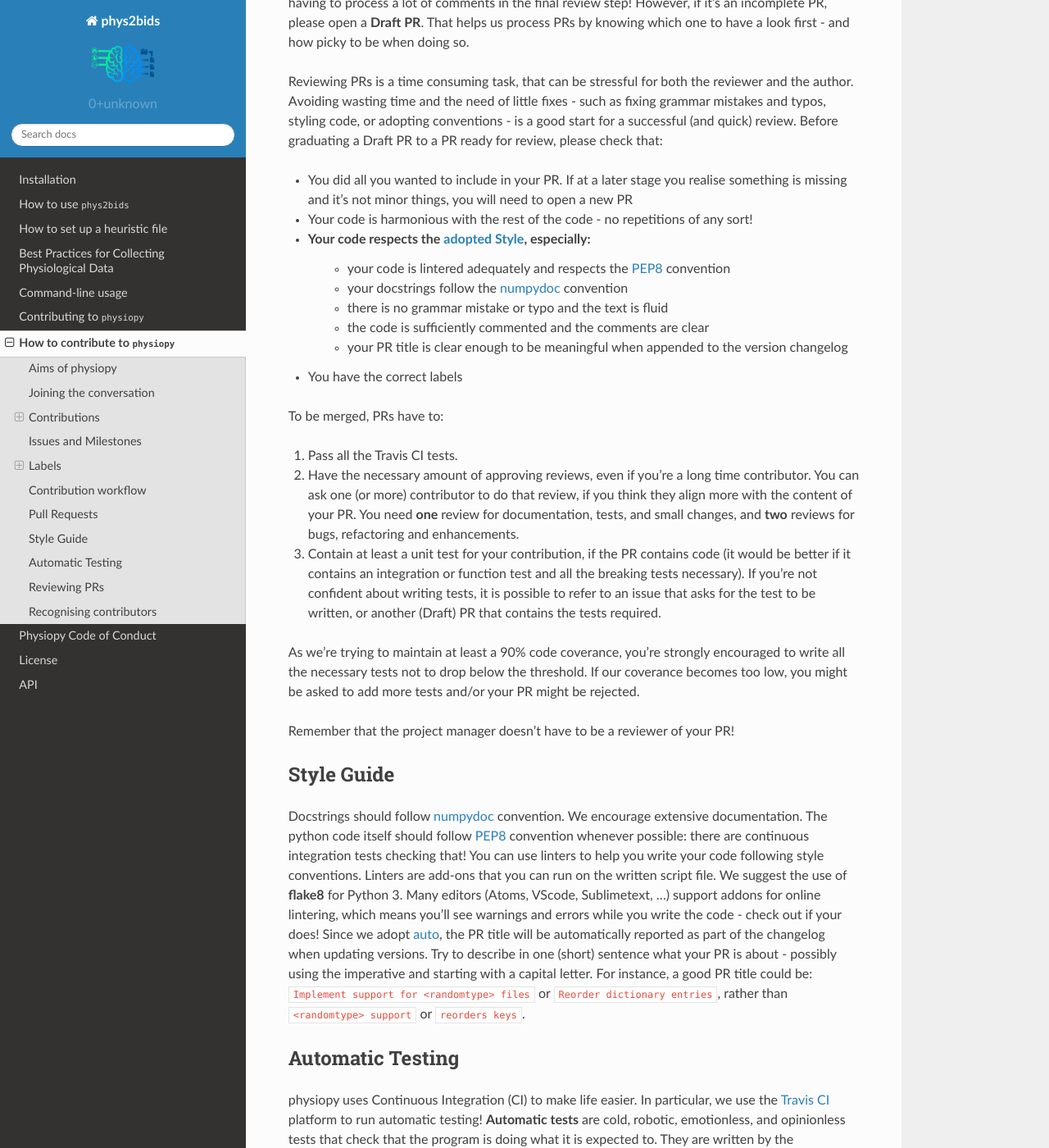
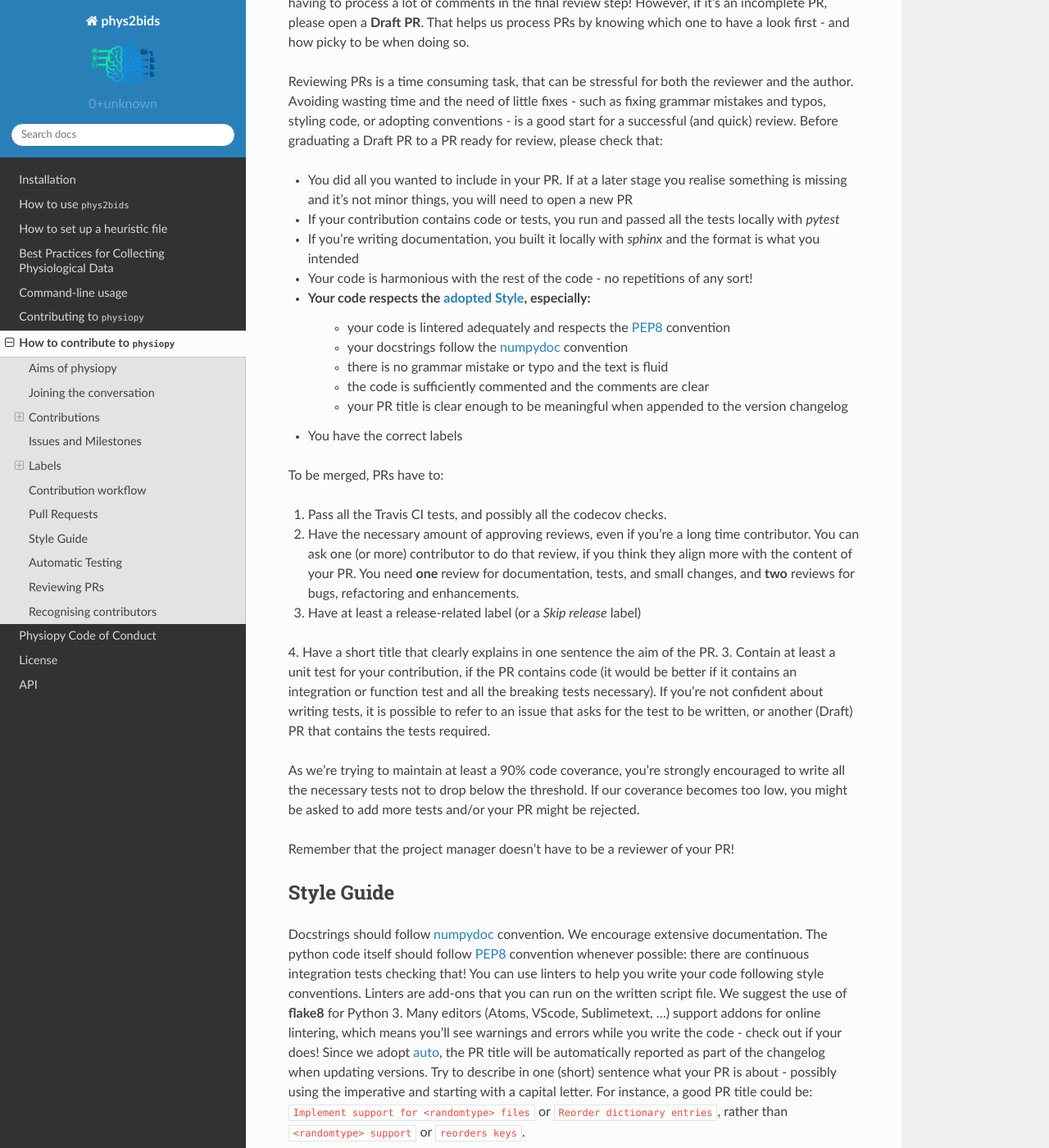
Before and after one commit to physiopy/phys2bids, a Sphinx documentation site: the page built from docs/contributorfile.rst, in a window 1280 px wide and 1400 px high, scrolled down 5317 px. Shown: the whole window at 82% size. Built offline with Sphinx 7.4.7 and the Read the Docs theme 2.0.0, drawn with Linux system fonts in a browser that asks for light colours; some of the changed text lies outside the part shown.

Commit message:
Minimal text tweak, add more specifications

```diff
--- a/docs/contributorfile.rst
+++ b/docs/contributorfile.rst
@@ -192,6 +192,8 @@ However, if it’s an incomplete PR, please open a **Draft PR**. That helps us p
 Reviewing PRs is a time consuming task, that can be stressful for both the reviewer and the author. Avoiding wasting time and the need of little fixes - such as fixing grammar mistakes and typos, styling code, or adopting conventions - is a good start for a successful (and quick) review. Before graduating a Draft PR to a PR ready for review, please check that:
 
 - You did all you wanted to include in your PR. If at a later stage you realise something is missing and it's not minor things, you will need to open a new PR
+- If your contribution contains code or tests, you run and passed all the tests locally with `pytest`
+- If you're writing documentation, you built it locally with `sphinx` and the format is what you intended
 - Your code is harmonious with the rest of the code - no repetitions of any sort!
 - Your code respects the `adopted Style <#styling>`_, especially:
     - your code is lintered adequately and respects the `PEP8 <https://www.python.org/dev/peps/pep-0008/>`_ convention
@@ -203,8 +205,10 @@ Reviewing PRs is a time consuming task, that can be stressful for both the revie
 
 To be merged, PRs have to:
 
-1. Pass all the Travis CI tests.
+1. Pass all the Travis CI tests, and possibly all the codecov checks.
 2. Have the necessary amount of approving reviews, even if you’re a long time contributor. You can ask one (or more) contributor to do that review, if you think they align more with the content of your PR. You need **one** review for documentation, tests, and small changes, and **two** reviews for bugs, refactoring and enhancements.
+3. Have at least a release-related label (or a `Skip release` label)
+4. Have a short title that clearly explains in one sentence the aim of the PR.
 3. Contain at least a unit test for your contribution, if the PR contains code (it would be better if it contains an integration or function test and all the breaking tests necessary). If you’re not confident about writing tests, it is possible to refer to an issue that asks for the test to be written, or another (Draft) PR that contains the tests required.
 
 As we’re trying to maintain at least a 90% code coverance, you’re strongly encouraged to write all the necessary tests not to drop below the threshold. If our coverance becomes too low, you might be asked to add more tests and/or your PR might be rejected.
@@ -243,14 +247,15 @@ The four main type of tests we use are:
 
 Reviewing PRs
 -------------
-Reviewing PRs is an extremely important task in collaborative development. In fact, it is probably the task that requires the most time in the development, and it can be stressful for both the reviewer and the author. Remember that, as a PR Reviewer, you are granting that the codes works and integrates well with the rest of the repository, hence **you are responsible for the quality of the code and its next version release**. If it doesn't, later PR reviewers might have to ask for broader changes than expected.
+Reviewing PRs is an extremely important task in collaborative development. In fact, it is probably the task that requires the most time in the development, and it can be stressful for both the reviewer and the author. Remember that, as a PR Reviewer, you are granting that the codes works and integrates well with the rest of the repository, hence **you are responsible for the quality of the code and its next version release**. If it doesn't integrate well, later PR reviewers might have to ask for broader changes than expected.
 Due to its importance, there are some good rules of thumbs that we need to follow while reviewing PRs:
 
 - Be respectful to the PR authors - remember that, like you, they are contributing their spare time and doing their best job!
 - If there is a Draft PR, you can comment its development in the message board or making "Comment" reviews. Don't ask for changes, and especially, **don't approve the PR**
 - If the PR graduated from Draft to full PR, check that it follows the sections `Pull requests <#pr>`_ and `Style Guide <#styling>`_ of these guidelines. If not, invite the author to do so before starting a review.
 - Be clear in what you're asking or suggesting.
-- **Don't limit your review to the parts that are changed**. Look at the entire file, see if the changes fit well in it, and see if the changes are properly addressed everywhere in the code - in the documentation, in the tests, and in other functions. Sometimes the differences reported don't show enough surroundings!
+- **Don't limit your review to the parts that are changed**. Look at the entire file, see if the changes fit well in it, and see if the changes are properly addressed everywhere in the code - in the documentation, in the tests, and in other functions. Sometimes the differences reported don't show the full impact of the PR in the repository!
+- If you're reviewing documentation, build it locally with `sphinx`.
 - Unless it's for typo fixes or similar, invite the author of the PR to make changes before actually doing them yourself.
 - If you're asking for changes, **don't approve the PR**. Approve it only after everything was sufficiently addressed. Someone else might merge the PR in taking your word for granted.
 - If you're the last reviewer required to approve the PR and there is no review taking place, merge it!
```
